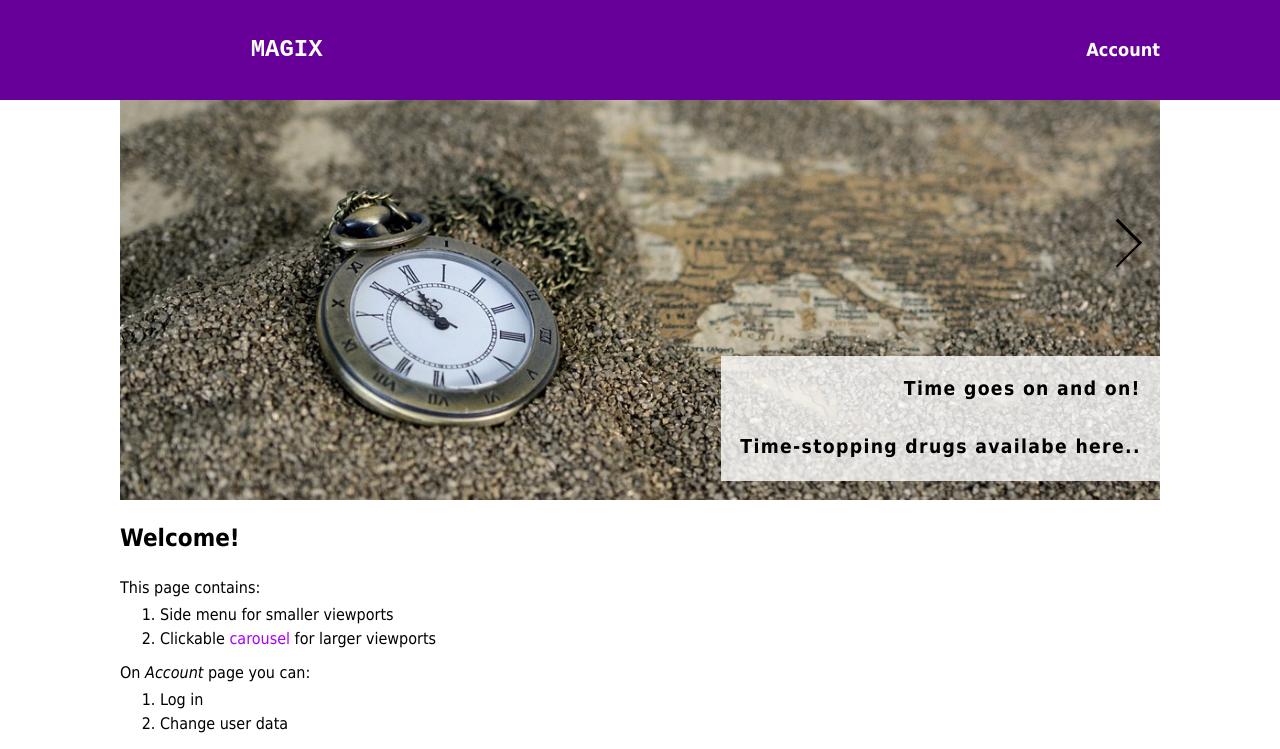
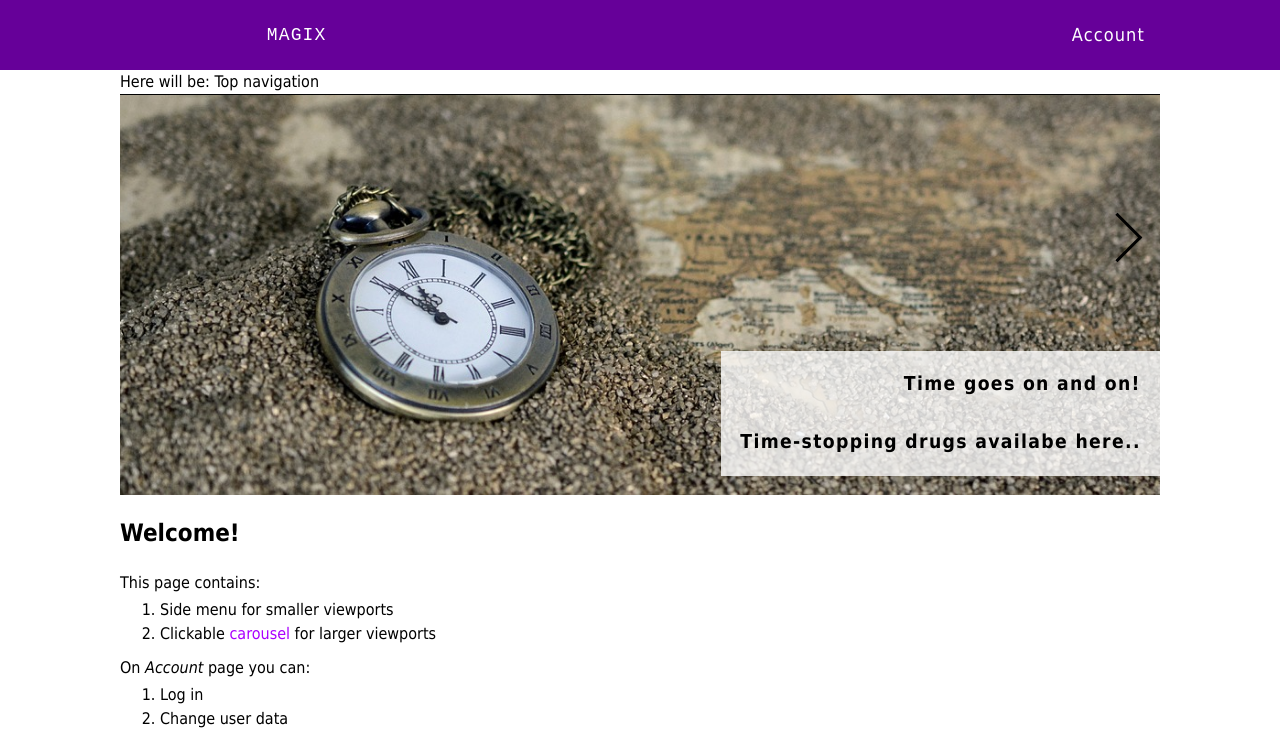
Before and after one commit to nscislowska/an-app, a React (Create React App) app: page / in a window 1280 px wide. Shown: the top 749 px of the page. Built offline with nearby package versions, Linux system fonts and the light colour scheme.

Commit message:
button styling fixed

```diff
--- a/src/App.tsx
+++ b/src/App.tsx
@@ -13,6 +13,9 @@ function App(){
       return (
         <div className="App">
             <PageHeader/>
+            <div className="page-container row">
+                <div className="col-sm-0 col-md-12 col-lg-12" style={{borderBottom: 'solid 1px black'}} >Here will be: Top navigation</div>
+            </div>
             <main className="content page-container">
                 {/* <nav className="breadcrumbs">
                         <ul>
--- a/src/partials/Header.tsx
+++ b/src/partials/Header.tsx
@@ -1,31 +1,35 @@
 import { useState } from "react";
+import { useSelector } from "react-redux";
 import { Link } from "react-router-dom";
 import { MOBILE_LINKS } from "../constants";
+import { RootState } from "../redux/store/store";
 import MobileNavigation from "./MobileNavigation";
 import TopNavigation from "./TopNavigation";
 
-const PageHeader = () => {
+const Header = () => {
     const [navIsVisible, navSetVisible] = useState(false);
+    const isLoggedIn = useSelector( (state : RootState) => state.sessionReducer.isLoggedIn);
 
     return(
-        <header className="header page-container">
-            <div className="header__container row">
-                <button aria-label="Expand menu" className="col-sm-4 col-md-4 col-lg-0 header__hamburger" onClick = {()=>{navSetVisible(!navIsVisible)}}>
+        <header className="page-header page-container">
+            <div className="page-header__container row">
+                <button aria-label="Expand menu" className="col-sm-4 col-md-0 col-lg-0 page-header__hamburger" onClick = {()=>{navSetVisible(!navIsVisible)}}>
                     <i className="fa fa-bars fa-2x"></i>
                 </button>
                 <MobileNavigation navigationItemLists={MOBILE_LINKS} className="" isVisible={navIsVisible} setVisible={navSetVisible}/>
-                <div className="col-sm-8 col-md-8 col-lg-4 header__logo">
-                    <Link to='/' className="header__logo__link">
+                <div className="col-sm-8 col-md-4 col-lg-4 page-header__logo">
+                    <Link to='/' className="page-header__logo__link">
                         MAGIX
                     </Link>
                 </div>
-                <TopNavigation className="col-sm-0  col-md-4 col-lg-8"/>
-                {/* <div className="sm-col-12">Here will be: Top navigation</div> */}
+                <div className="page-header__right col-sm-0 col-md-8 col-lg-8">
+                    <Link className='page-header__right__item' to='/account'>Account</Link>
+                    {isLoggedIn && <Link className='page-header__right__item' to='/logout'>Log out</Link>}
+                </div>
             </div>
         </header>
-
     );
 
 }
 
-export default PageHeader;
+export default Header;
--- a/src/style/css/main.css
+++ b/src/style/css/main.css
@@ -310,7 +310,7 @@ button > * {
 }
 
 html {
-  scroll-padding-top: 100px;
+  scroll-padding-top: 70px;
 }
 
 .App {
@@ -391,6 +391,8 @@ p:target {
   color: black;
   cursor: pointer;
   text-decoration: none;
+  font-size: 1em;
+  padding: 0.3125em;
 }
 .button:hover {
   background-color: #f2f2f2;
@@ -409,6 +411,7 @@ p:target {
   color: white;
   cursor: pointer;
   text-decoration: none;
+  padding: 0.3125em;
 }
 .button--primary:hover {
   background-color: #440066;
@@ -702,13 +705,13 @@ p:target {
   border-color: white;
 }
 .mobile-navigation ul {
-  list-style-type: none;
-  padding: 0;
+  list-style: none;
+  padding-left: 0;
 }
 .mobile-navigation .nav__item {
-  background-color: inherit;
+  background-color: #440066;
   border: 0;
-  color: inherit;
+  color: white;
   cursor: pointer;
   text-decoration: none;
   line-height: 4;
@@ -723,28 +726,25 @@ p:target {
   margin-top: 0.625em;
 }
 .mobile-navigation__close-bttn {
-  font-size: 1.5em;
-  align-self: flex-end;
-}
-.mobile-navigation__header {
-  height: 2em;
-  line-height: 2em;
-  text-align: center;
-  flex: 0;
-}
-.mobile-navigation__close-bttn {
-  background-color: inherit;
+  background-color: #440066;
   border: 0;
-  color: inherit;
+  color: white;
   cursor: pointer;
   text-decoration: none;
   float: right;
-  padding: 0;
+  font-size: 1.5em;
+  padding: 0.1875em 0.625em;
 }
 .mobile-navigation__close-bttn:hover {
   background-color: #660099;
   color: white;
   transition: background-color 300ms 0s ease;
+}
+.mobile-navigation__header {
+  flex: 0;
+  height: 2em;
+  line-height: 2em;
+  text-align: center;
 }
 .mobile-navigation__section ~ .mobile-navigation__section {
   margin-top: 0.625em;
@@ -774,44 +774,35 @@ p:target {
   position: relative;
 }
 
-header {
+.page-header {
   background-color: #660099;
   color: white;
-  height: 100px;
-  line-height: 100px;
+  height: 70px;
+  font-size: 1.125em;
+  letter-spacing: 0.0625em;
+  line-height: 70px;
   position: sticky;
   top: 0px;
   z-index: 900;
 }
-
-.header__container {
+.page-header a {
+  text-decoration-line: none;
+  color: inherit;
+  display: inline-block;
+}
+.page-header a:hover {
+  text-decoration-line: none;
+}
+.page-header__container {
   align-items: stretch;
   flex-wrap: wrap;
 }
 @media screen and (min-width: 48em) {
-  .header__container {
+  .page-header__container {
     flex-wrap: nowrap;
   }
 }
-
-.header__logo {
-  font-size: 1.5em;
-  font-weight: bolder;
-  font-family: "Courier New", Courier, monospace;
-  text-align: center;
-}
-
-.header__logo__link {
-  text-decoration-line: none;
-  color: inherit;
-  display: inline-block;
-  height: 100%;
-}
-.header__logo__link:hover {
-  text-decoration-line: none;
-}
-
-.header__hamburger {
+.page-header__hamburger {
   color: inherit;
   background-color: inherit;
   border: none;
@@ -820,9 +811,30 @@ header {
   padding: 0;
 }
 @media screen and (min-width: 80em) {
-  .header__hamburger {
+  .page-header__hamburger {
     display: none;
   }
+}
+.page-header__logo {
+  font-family: "Courier New", Courier, monospace;
+  text-align: center;
+}
+.page-header__logo__link {
+  text-decoration-line: none;
+  color: inherit;
+  display: inline-block;
+  height: 100%;
+}
+.page-header__logo__link:hover {
+  text-decoration-line: none;
+}
+.page-header__right {
+  justify-content: flex-end;
+  display: flex;
+  flex-flow: row nowrap;
+}
+.page-header__right__item {
+  padding-left: 0.625em;
 }
 
 .side-nav-desktop {
@@ -907,7 +919,7 @@ header {
   cursor: pointer;
   text-decoration: none;
   flex: 1;
-  padding: 0 0.5em;
+  padding: 0 0.3125em;
 }
 .top-nav .nav__item:hover {
   background-color: #440066;
--- a/src/style/scss/atoms/_button.scss
+++ b/src/style/scss/atoms/_button.scss
@@ -25,8 +25,11 @@
 
 .button {
     @include button($color: black, $background-color: $color-alt1);
+    font-size: 1em;
+    padding: $padding-button;
 }
 
 .button--primary {
     @include button($color: white, $background-color: $color-brand);
+    padding:$padding-button;
 }
--- a/src/style/scss/components/_mobile-navigation.scss
+++ b/src/style/scss/components/_mobile-navigation.scss
@@ -1,11 +1,8 @@
 .mobile-navigation{
     $wrapper-padding: 1em;
-    $header-height: 2em;
-    $bg-color: $color-brand-darker;
-    $width-mobile-navigation: calc(100%);
-    $color: white;
 
-    @include nav(column, $color, $color-brand-darker, (em(3px) $color-brand solid));
+    @include nav(column, $color-mobile-navigation-text, $color-mobile-navigation-background,
+                (em(3px) $color-mobile-navigation-separator solid));
     font-size: 1.1em;
     height: 100%;
     left: 0;
@@ -29,16 +26,16 @@
     }
 
     i{
-        border-color: $color;
+        border-color: $color-mobile-navigation-text;
     }
 
     ul {
-        list-style-type: none;
-        padding: 0;
+        @include list-no-style();
     }
 
     .nav__item {
-        @include button($color: inherit, $background-color: inherit, $hover-color: $color-brand, $active: false);
+        @include button($color: $color-mobile-navigation-text, $background-color: $color-mobile-navigation-background,
+                        $hover-color: $color-brand, $active: false);
         line-height: 4;
         letter-spacing: 0.1em;
     }
@@ -48,21 +45,18 @@
     }
 
     &__close-bttn{
+        @include button($color: $color-mobile-navigation-text, $background-color: $color-mobile-navigation-background,
+                        $hover-color: $color-mobile-navigation-background-hover, $active: false);
+        float: right;
         font-size: 1.5em;
-        align-self: flex-end;
+        padding: em(3px) em(10px);
     }
 
     &__header{
-        height: $header-height;
-        line-height: $header-height;
+        flex: 0;
+        height: $height-mobile-navigation-header;
+        line-height: $height-mobile-navigation-header;
         text-align: center;
-        flex: 0;
-    }
-
-    &__close-bttn{
-        @include button($color: inherit, $background-color: inherit, $hover-color: $color-brand, $active: false);
-        float: right;
-        padding: 0;
     }
 
     &__section ~ &__section{
@@ -84,15 +78,13 @@
     }
 
     &__body{
-        background-color: $bg-color;
+        background-color: $color-mobile-navigation-background;
         overflow-x: hidden;
         overflow-y: scroll;
         height: 100%;
         scrollbar-width: $width-scrollbar;
-        scrollbar-color: rgba(255, 255, 255, 0.785) $bg-color;
+        scrollbar-color: rgba(255, 255, 255, 0.785) $color-mobile-navigation-background;
     }
-
-
 
     &__root{
         margin-top: 1em;
--- a/src/style/scss/layout/_layout.scss
+++ b/src/style/scss/layout/_layout.scss
@@ -1,5 +1,5 @@
 html {
-    scroll-padding-top: $height-header;
+    scroll-padding-top: $height-page-header;
 }
 
 //site root container
--- a/src/style/scss/partials/_header.scss
+++ b/src/style/scss/partials/_header.scss
@@ -1,13 +1,19 @@
-header {
+.page-header {
     @include color($background-color: $color-brand);
-    height: $height-header;
-    line-height: $height-header;
+    height: $height-page-header;
+    font-size: em(18px);
+    // font-weight: bolder;
+    letter-spacing: em(1px);
+    line-height: $height-page-header;
     position: sticky;
     top: 0px;
     z-index: get-z-index(header);
+
+    a {
+        @include link-style($color: inherit, $hover-decoration: none, $display: inline-block);
     }
 
-.header__container {
+    &__container {
         align-items: stretch;
         flex-wrap: wrap;
 
@@ -16,19 +22,7 @@ header {
         }
     }
 
-.header__logo {
-    font-size: 1.5em;
-    font-weight: bolder;
-    font-family: $font-logo;
-    text-align: center;
-}
-
-.header__logo__link {
-    @include link-style($color: inherit, $hover-decoration: none, $display: inline-block);
-    height: 100%;
-}
-
-.header__hamburger {
+    &__hamburger {
         color: inherit;
         background-color: inherit;
         border: none;
@@ -41,3 +35,24 @@ header {
         }
 
     }
+
+    &__logo {
+        font-family: $font-logo;
+        text-align: center;
+
+        &__link {
+            @include link-style($color: inherit, $hover-decoration: none, $display: inline-block);
+            height: 100%;
+        }
+    }
+
+    &__right {
+        justify-content: flex-end;
+        display: flex;
+        flex-flow: row nowrap;
+
+        &__item {
+            padding-left: em(10px);
+        }
+    }
+}
--- a/src/style/scss/partials/_navigation-top.scss
+++ b/src/style/scss/partials/_navigation-top.scss
@@ -15,7 +15,7 @@
     .nav__item {
         @include button($color: white, $background-color: $color-brand, $active: false);
         flex: 1;
-        padding: 0 0.5em;
+        padding: 0 em(5px);
 
 
         @include media(md) {
--- a/src/style/scss/themes/_base.scss
+++ b/src/style/scss/themes/_base.scss
@@ -1,6 +1,7 @@
 //========
 // COLORS
 //========
+
 $color-brand: hsl(280, 100%, 30%);
 $color-brand-darker: darken($color-brand, 10%);
 $color-brand-light: lighten($color-brand, 40%);
@@ -14,17 +15,27 @@ $color-alt1-darker: hsl(0, 0%, 50%);
 $color-link: lighten($color-brand, 20%);
 $color-link-active: adjust-hue($color-brand, 180deg);
 
+$color-mobile-navigation-background: $color-brand-darker;
+$color-mobile-navigation-background-hover: $color-brand;
+$color-mobile-navigation-separator: $color-brand;
+$color-mobile-navigation-text: white;
+
 //==========
 // HEIGHT
 //==========
 
-$height-header: 100px;
+$height-mobile-navigation-header: 2em;
+
+$height-page-header: 70px;
+
 $height-top-banner: 400px;
 
 //==========
 // PADDINGS
 //==========
-$padding-button: em(10px);
+
+$padding-button: em(5px);
+
 $padding-page-desktop: em(120px);
 $padding-page-tablet: em(40px);
 $padding-page-mobile: em(10px);
```
Also changed, not shown: src/ToDo.txt (deleted), 2 other files (tests, documents, lock files or other folders). Lines whose indentation alone changed are shown as unchanged.
